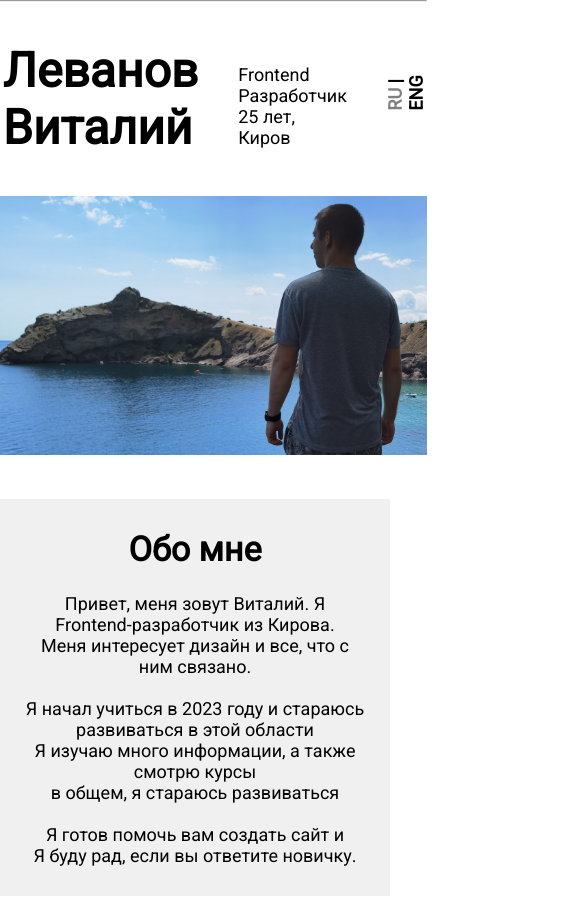
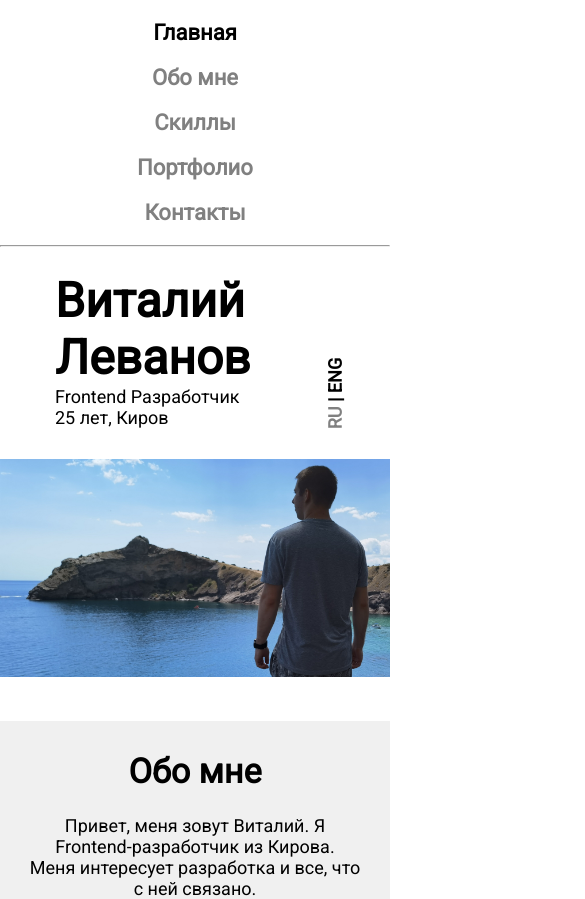
Before and after one commit to VitaliyOne/Portfolio, a website: page src/index.html in a window 390 px wide. Shown: the top 899 px of the page, 585 px wide, since content can reach past the window. Drawn offline with Linux system fonts and the light colour scheme.

Commit message:
adapting styles to mobile devices

```diff
--- a/src/css/style.sass
+++ b/src/css/style.sass
@@ -5,7 +5,7 @@ main
     justify-content: center
 
 .mainSection
-    max-width: 940px
+    width: 940px
     height: auto
 
 .navbarList
@@ -13,15 +13,28 @@ main
     flex-direction: row
     justify-content: space-between
 
-@media (max-width: 800px)
-    .navbarList
-        display: none
+// .open
+//     display: block
+
+// .close
+//     display: none
 
 .navbarListItem
     color: #808080
     cursor: pointer
     margin: 30px 40px
     font-weight: bold
+
+@media (max-width: 800px)
+    .navbarList
+        display: block
+        width: 300px
+        text-align: center
+        width: 100%
+
+    .navbarListItem
+        margin: 20px 0
+        font-size: 22px
 
 .activeListItem
     color: #000000
@@ -52,6 +65,24 @@ main
 .on
   color: #808080
   transition: 300ms
+
+@media (max-width: 550px)
+    .textInfo
+        justify-content: flex-start
+        align-content: flex-start
+        flex-direction: column
+        display: flex
+        align-items: flex-start
+        margin: 25px 15px 0 15px
+
+    .mainTextAboutMe
+        margin-bottom: 0
+
+    .mainLanguageSelection
+        position: relative
+        align-self: flex-end
+        bottom: 45px
+        margin-bottom: 10px
 
 .mainPhoto
     width: 100%
@@ -90,7 +121,7 @@ main
     width: 100%
     margin: 30px 0
     display: grid
-    grid-template-columns: repeat( auto-fit, minmax(120px, 1fr))
+    grid-template-columns: repeat( auto-fit, minmax(170px, 1fr))
 
 .skillsListItem
     display: flex
@@ -98,6 +129,7 @@ main
     align-items: center
     justify-content: space-between
     height: 205px
+    margin-bottom: 30px
 
 .skillsImg
     width: 90px
@@ -108,9 +140,11 @@ main
     display: flex
     flex-direction: column
     align-items: center
+    display: none
 
 .portfolioProjects
     width: 940px
+    margin: 0 20px
     display: flex
     flex-direction: column
     justify-content: space-between
--- a/src/index.html
+++ b/src/index.html
@@ -30,7 +30,7 @@
 				</ul>
 				<hr>
 				<div class="textInfo">
-					<h2 class="mainTextName">Леванов <br> Виталий</h2>
+					<h2 class="mainTextName">Виталий <br> Леванов</h2>
 					<p class="mainTextAboutMe" id="age">Frontend Разработчик <br> 25 лет, Киров</p>
 					<span class="mainLanguageSelection">
 						<a class="ru on">RU</a>
@@ -45,7 +45,7 @@
 			<h2 class="title">Обо мне</h2>
 			<p class="aboutMeParagraph">
 				Привет, меня зовут Виталий. Я Frontend-разработчик из Кирова. <br>
-				Меня интересует дизайн и все, что с ним связано. <br> <br>
+				Меня интересует разработка и все, что с ней связано. <br> <br>
 
 				Я начал учиться в 2023 году и стараюсь развиваться в этой области <br>
 				Я изучаю много информации, а также смотрю курсы <br> в общем, я стараюсь развиваться <br> <br>
```
Also changed, not shown: src/css/style.css.
